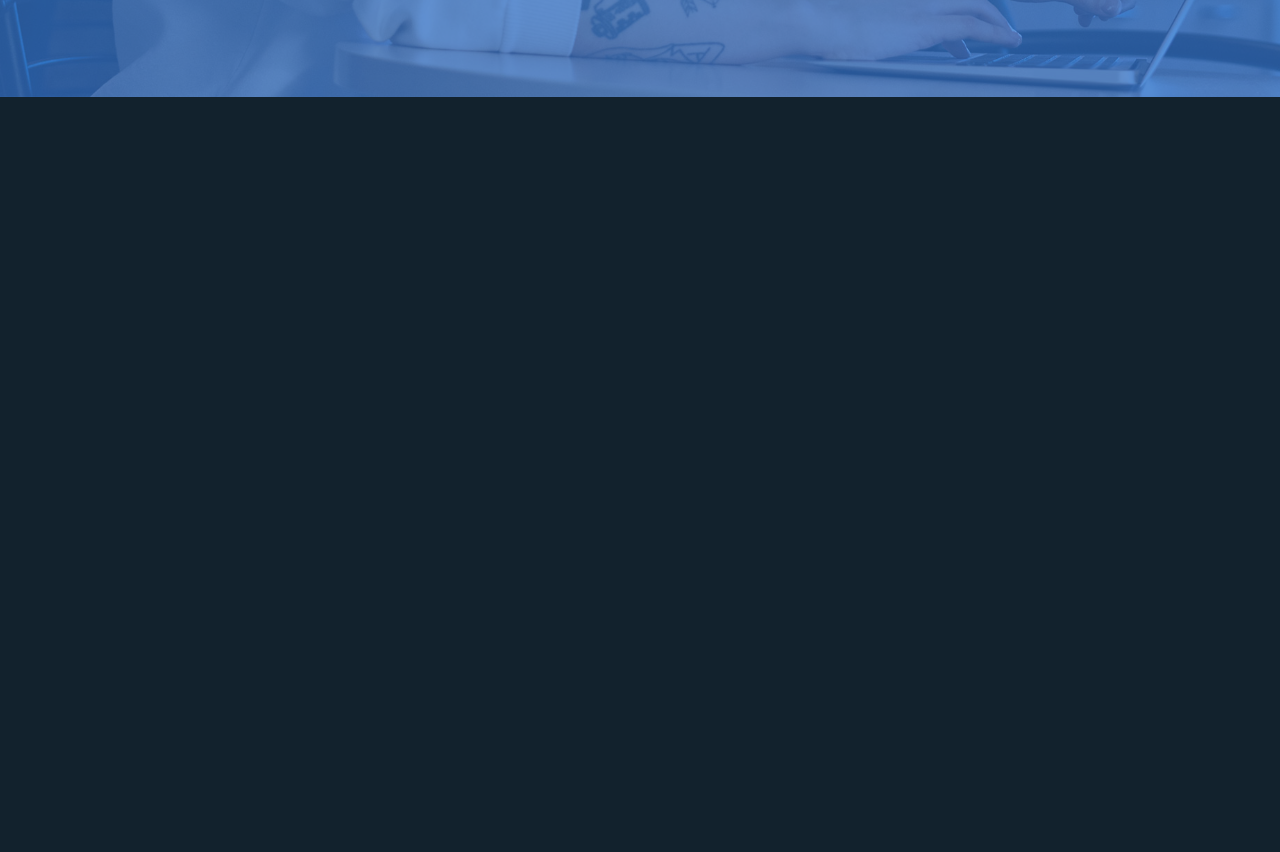
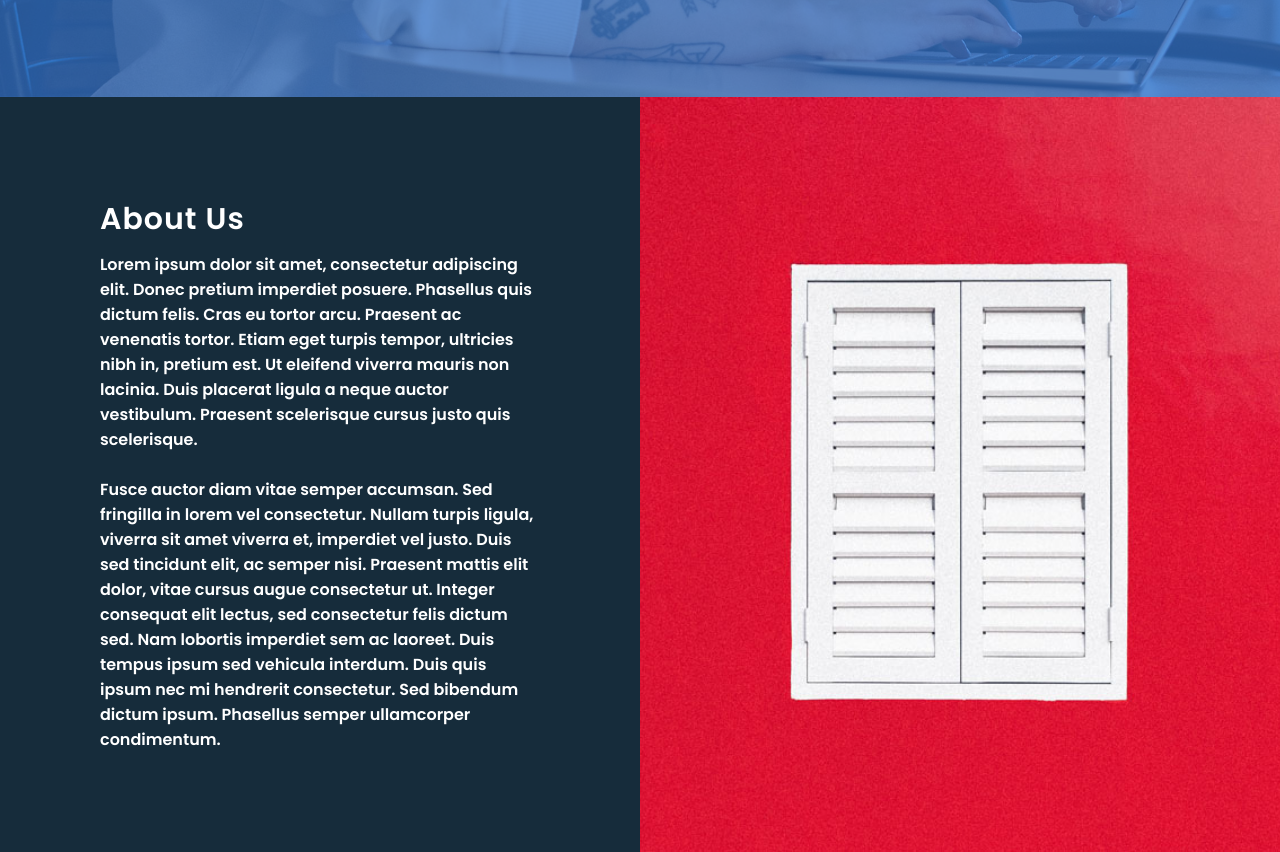
Before and after one commit to felipecepluki/responsive-real-world-website, a website: page index.html in a window 1280 px wide. Shown: the part 703-1555 px from the top of the page. Before the commit the page ends 1000 px from the top, so only its background shows below. Drawn offline with Linux system fonts and the light colour scheme.

Commit message:
feat(about us): design about us section

```diff
--- a/index.html
+++ b/index.html
@@ -9,10 +9,12 @@
   </head>
   <body>
     <div class="wrapper">
+      <!-- header -->
       <header>
         <a href="#" class="logo">Brand Name</a>
         <div class="toggle" onclick="toggleClassName()"></div>
       </header>
+      <!-- sidebar -->
       <div class="sidebar">
         <ul>
           <li><a href="#">Home</a></li>
@@ -24,6 +26,7 @@
           <li><a href="#">Contact</a></li>
         </ul>
       </div>
+      <!-- banner -->
       <div class="banner">
         <img src="./assets/bg.jpg" />
         <div class="content">
@@ -42,6 +45,31 @@
         </div>
       </div>
     </div>
+    <!-- about -->
+    <section class="about">
+      <div class="contentBox">
+        <h2 class="heading">About Us</h2>
+        <p class="text">
+          Lorem ipsum dolor sit amet, consectetur adipiscing elit. Donec pretium
+          imperdiet posuere. Phasellus quis dictum felis. Cras eu tortor arcu.
+          Praesent ac venenatis tortor. Etiam eget turpis tempor, ultricies nibh
+          in, pretium est. Ut eleifend viverra mauris non lacinia. Duis placerat
+          ligula a neque auctor vestibulum. Praesent scelerisque cursus justo
+          quis scelerisque.
+          <br />
+          <br />
+          Fusce auctor diam vitae semper accumsan. Sed fringilla in lorem vel
+          consectetur. Nullam turpis ligula, viverra sit amet viverra et,
+          imperdiet vel justo. Duis sed tincidunt elit, ac semper nisi. Praesent
+          mattis elit dolor, vitae cursus augue consectetur ut. Integer
+          consequat elit lectus, sed consectetur felis dictum sed. Nam lobortis
+          imperdiet sem ac laoreet. Duis tempus ipsum sed vehicula interdum.
+          Duis quis ipsum nec mi hendrerit consectetur. Sed bibendum dictum
+          ipsum. Phasellus semper ullamcorper condimentum.
+        </p>
+      </div>
+      <div class="imgBox"></div>
+    </section>
     <script type="text/javascript">
       function toggleClassName() {
         var sidebar = document.querySelector(".sidebar");
--- a/style.css
+++ b/style.css
@@ -138,3 +138,39 @@ header .toggle.active {
 .sidebar ul li a:hover {
   color: #3f8ffc;
 }
+
+.about {
+  position: relative;
+  width: 100%;
+  background: #162c3b;
+  display: flex;
+}
+
+.about .contentBox {
+  background: #162c3b;
+  padding: 100px;
+  width: 50%;
+}
+
+.about .contentBox .heading {
+  position: relative;
+  color: #fff;
+  font-size: 30px;
+  font-weight: 600;
+  letter-spacing: 1px;
+  margin-bottom: 10px;
+}
+
+.about .contentBox .text {
+  color: #fff;
+  font-size: 16px;
+  font-weight: 600;
+}
+
+.imgBox {
+  position: relative;
+  width: 50%;
+  background-image: url(assets/window.jpg);
+  background-size: cover;
+  background-position: center;
+}
```
